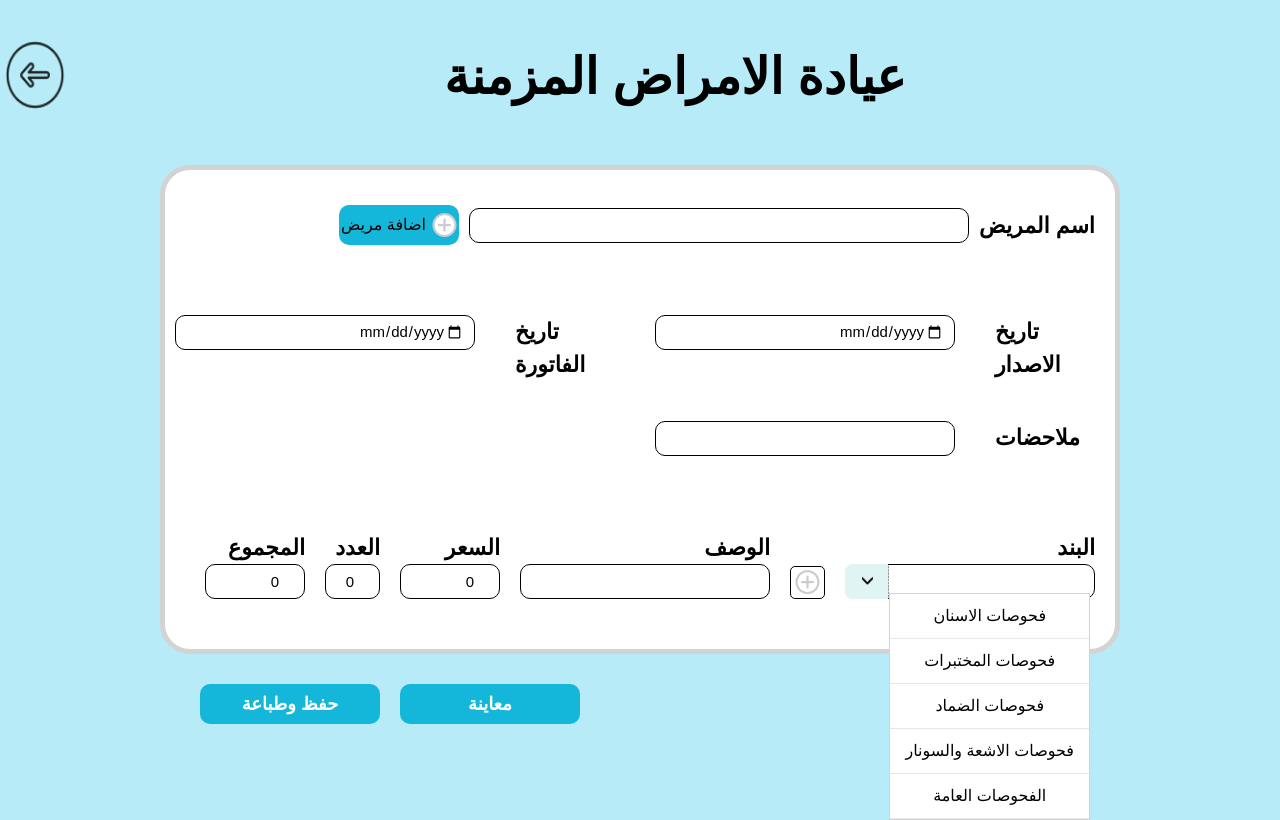
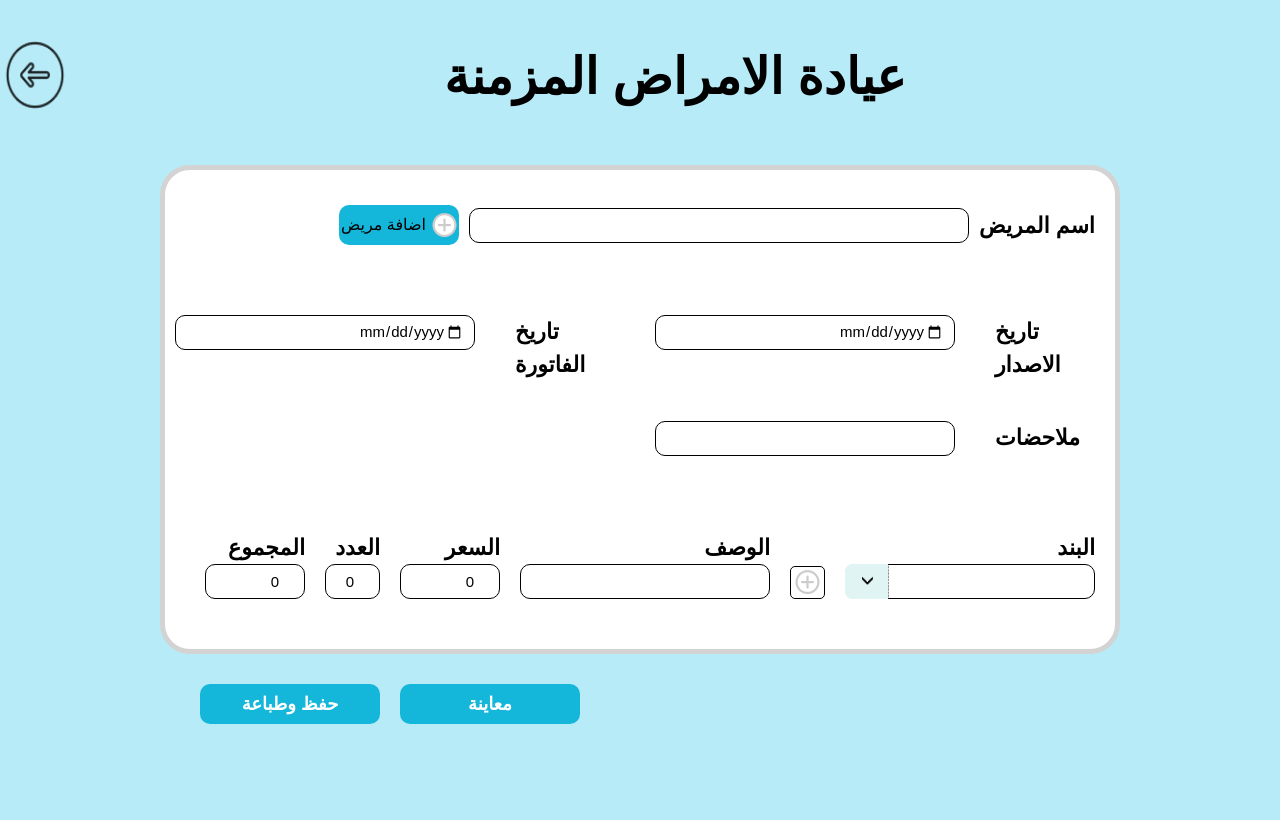
Before and after one commit to engbaqer/ClinicalManagementSystem, a React (Create React App) app: page / in a window 1280 px wide. Built offline with nearby package versions, Linux system fonts and the light colour scheme; a web font is replaced by a local one.

Commit message:
first commit in my branch v0.1

```diff
--- a/src/App.js
+++ b/src/App.js
@@ -1,6 +1,6 @@
 
 import './App.css';
-// import Homepage from '../src/pages/Homepage/home'
+import Homepage from '../src/pages/Homepage/home'
 import InvoicePage from '../src/pages/InvoicePage/InvoicePage'
 function App() {
   return (
--- a/src/pages/InvoicePage/lastsection.jsx
+++ b/src/pages/InvoicePage/lastsection.jsx
@@ -4,9 +4,15 @@ import arrow2 from '../../images/Group 17.png'
 
 function DynamicForm({info}) {
   const [add, setAdd] = useState(1); // Initial number of sections
-  const [values, setValues] = useState([{ value: '', number1: 0, number2: 0, sum: 0, show: 'hide' }]);
+  const [values, setValues] = useState([{ value: '', number1: 0, number2: 0, sum: 0 }]);
   const result ={...info,...values}
+  const [showStates, setShowStates] = useState(['hide']);
 //   const [show, setShow] = useState('haid');
+const toggleShow = (index) => {
+  const newShowStates = [...showStates];
+  newShowStates[index] = newShowStates[index] === 'show' ? 'hide' : 'show';
+  setShowStates(newShowStates);
+};
 
   const handleValueChange = (index, newValue) => {
     const newValues = [...values];
@@ -14,11 +20,7 @@ function DynamicForm({info}) {
     setValues(newValues);
   };
 
-  const change = (index) => {
-    const newValues = [...values];
-    newValues[index].show = newValues[index].show === 'show' ? 'hide' : 'show';
-    setValues(newValues);
-  };
+
 
   const handleNumber1Change = (index, newValue) => {
     const newValues = [...values];
@@ -59,8 +61,8 @@ function DynamicForm({info}) {
               onChange={(e) => handleValueChange(index, e.target.value)}
             />
             <label htmlFor={`name-${index}`}>البند</label>
-            <img onClick={() => change(index)} src={arrow2} alt="" />
-            <ul className={`${item.show}`}>
+            <img onClick={() => toggleShow(index)} src={arrow2} alt="" />
+            <ul  className={showStates[index] || 'hide'}>
               <li onClick={() => handleValueChange(index, 'فحوصات الاسنان')}>فحوصات الاسنان</li>
               <hr />
               <li onClick={() => handleValueChange(index, 'فحوصات المختبرت')}>فحوصات المختبرات</li>
```
